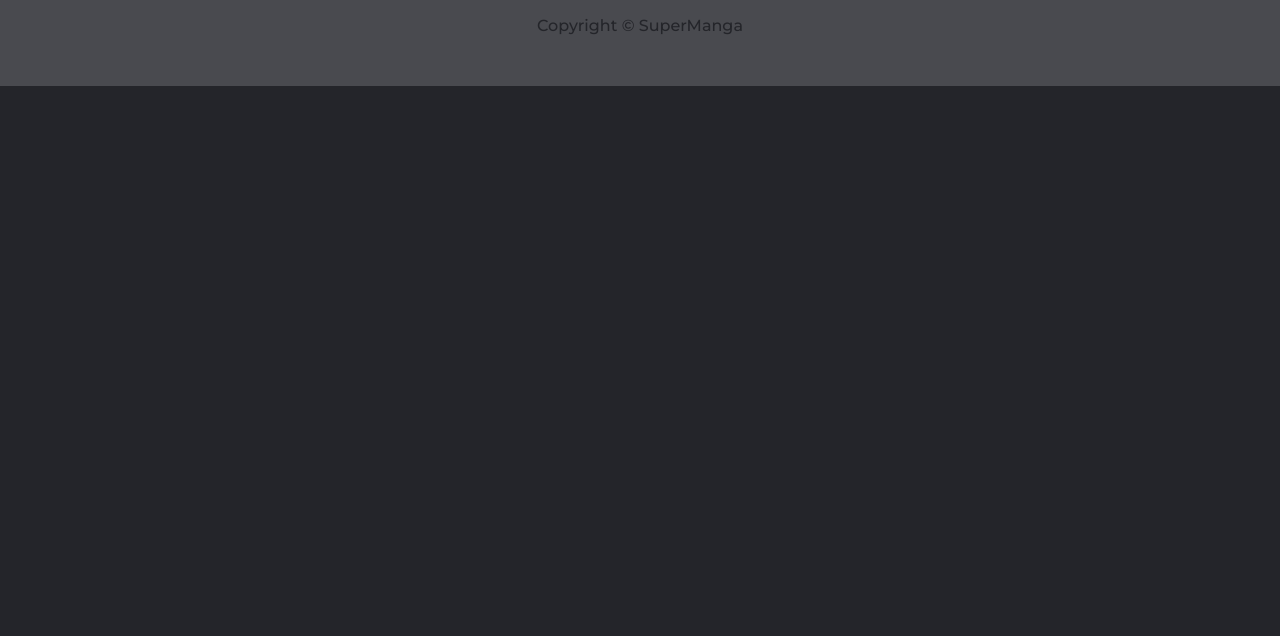
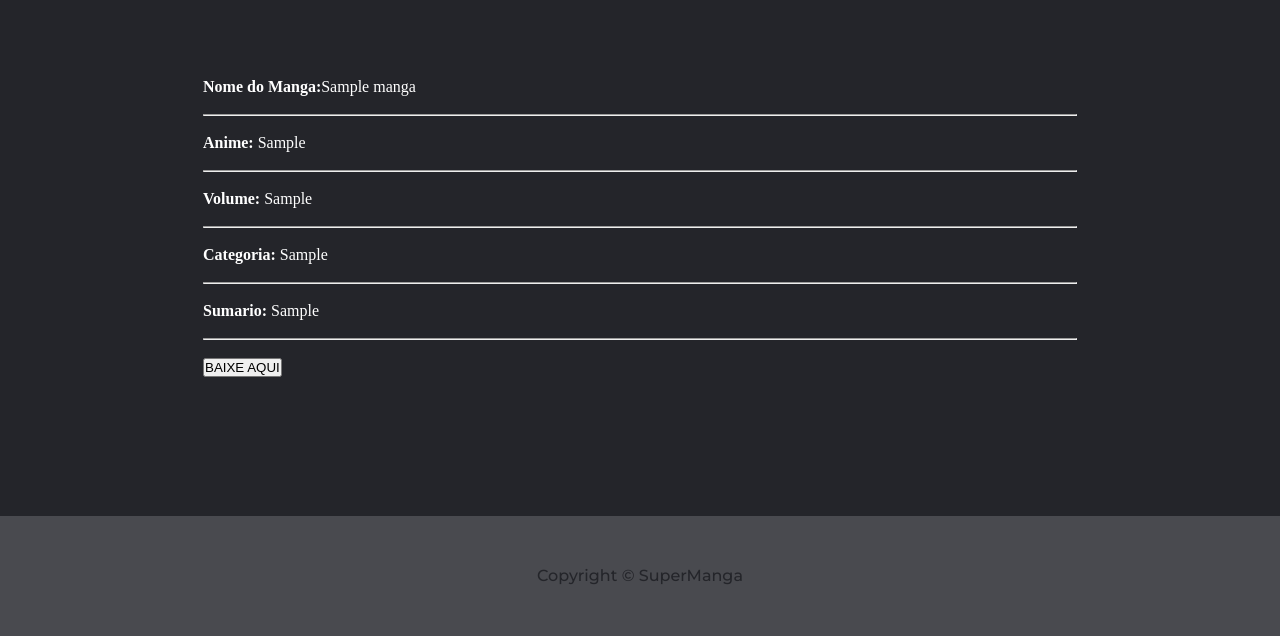
Before and after one commit to mlutegar/supermanga, a PHP site: page /manga_details.php?id=1 in a window 1280 px wide. Shown: the part 1311-1947 px from the top of the page. Before the commit the page ends 1397 px from the top, so only its background shows below. Run offline with PHP 8.4, Linux system fonts and the light colour scheme; tables that the repository leaves empty or names only in its code hold one stand-in row (values such as "Sample post").

Commit message:
fix: fixing css detail page

```diff
--- a/css/style.css
+++ b/css/style.css
@@ -8,6 +8,10 @@ body{
   box-sizing: border-box;
   margin: 0;
   padding: 0;
+}
+
+a{
+  text-decoration: none;
 }
 
 h1{
--- a/login.php
+++ b/login.php
@@ -1,4 +1,7 @@
-<?php include('config.php');?>
+<?php
+    include('config.php');
+?>
+
 <!DOCTYPE html>
 <html lang="pt-br">
 <head>
--- a/manga_details.php
+++ b/manga_details.php
@@ -15,14 +15,16 @@
 </head>
 <body><?php include('navbar.php'); ?>
 
-    <div class="space">
+    <div class="banner"></div>
+
+    <div style="margin-top: 100px;">
+        <div style="margin-left: 35%;">
+            <img class="cropped-detail" src="<?= $manga->capa ?>">
+        </div>
+    </div>
+
+    <div style="padding: 75px; margin: auto; width: 80%;">
         <div class="vitrine_linha">
-            <div class="div2">
-                <div style="margin-left: 35%;">
-                    <img class="cropped-detail" src="<?= $manga->capa ?>">
-                </div>
-            </div>
-
             <div class="div2 detail_info" style="text-align: left;">
                 <p><strong>Nome do Manga:</strong><?= $manga->titulo ?></p><br><hr><br>
                 <p><strong>Anime:</strong> <?= $manga->anime ?></p><br><hr><br>
```
